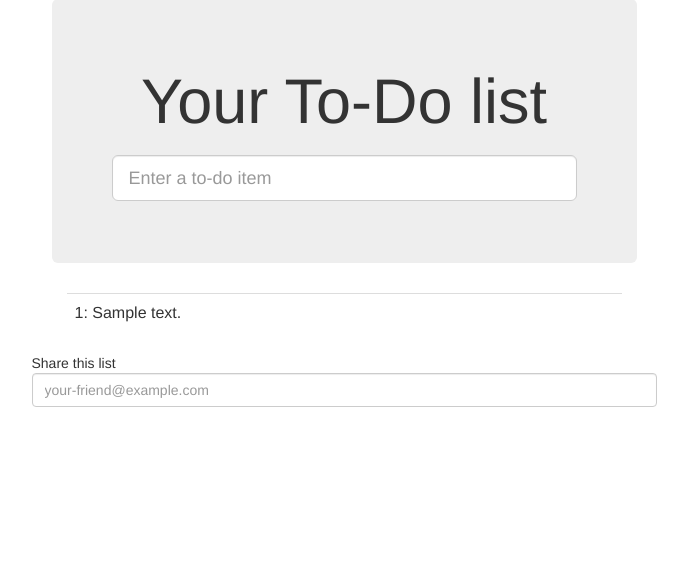
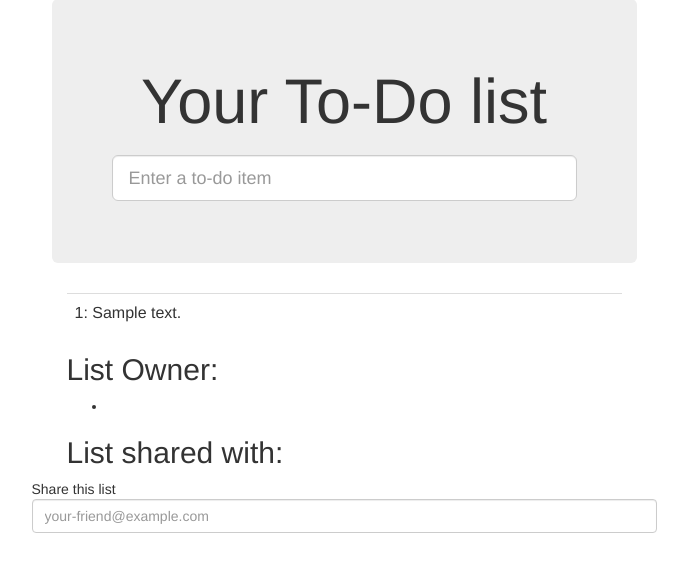
Before and after one commit to drkplaya777/learn_tdd, a Django app: page /lists/1/ in a window 1280 px wide. Shown: the part 91-663 px from the top of the page, without its empty margins (296-984 px from the left). Run offline with Django 3.2, Linux system fonts and the light colour scheme; tables that the repository leaves empty hold one stand-in row (values such as "Sample post"); some libraries are stand-ins or nearby versions.

Commit message:
Adding sharing to lists

```diff
--- a/functional_tests/test_sharing.py
+++ b/functional_tests/test_sharing.py
@@ -52,8 +52,8 @@
 
         # On the list page, Kellanved can see that it's Dancer's list
         self.wait_for(lambda: self.assertEqual(
-            list_page.get_list_owner(),
-            'dancer@shadow.com'
+            'dancer@shadow.com',
+            list_page.get_list_owner()
         ))
 
         # He adds an item to the list
--- a/lists/templates/list.html
+++ b/lists/templates/list.html
@@ -5,11 +5,25 @@
 {% block form_action %}{% url 'view_list' list.id %}{% endblock %}
 
 {% block table %}
+
     <table id="id_list_table" class="table">
      {% for item in list.item_set.all %}
         <tr><td>{{ forloop.counter }}: {{ item.text }}</td></tr>
      {% endfor %}
     </table>
+
+    <h2> List Owner: </h2>
+      <ul>
+          <li id="id_list_owner">{{ list.owner.email }}</li>
+      </ul>
+
+    <h2> List shared with: </h2>
+    <ul>
+        {% for sharee in list.shared_with.all %}
+            <li class="list-sharee">{{ sharee.email }}</li>
+        {% endfor %}
+    </ul>
+
 {% endblock %}
 
 {% block extra_content %}
--- a/lists/views.py
+++ b/lists/views.py
@@ -28,6 +28,7 @@
             form.save()
 
             return redirect(list_)
+
     return render(request, 'list.html', {'list': list_, "form": form})
 
 
@@ -43,13 +44,13 @@
 
 def share_list(request, list_id):
     list_ = List.find_list(list_id)
-    sharee = User.find_sharee(request.POST['email'])
+    sharee = User.find_sharee(request.POST['sharee'])
 
     if not sharee:
         return redirect(list_)
 
     if list_:
-        list_.share(request.POST['email'])
+        list_.share(request.POST['sharee'])
 
         return redirect(list_)
 
```
Also changed, not shown: lists/tests/test_views.py (+2 -2 lines).
